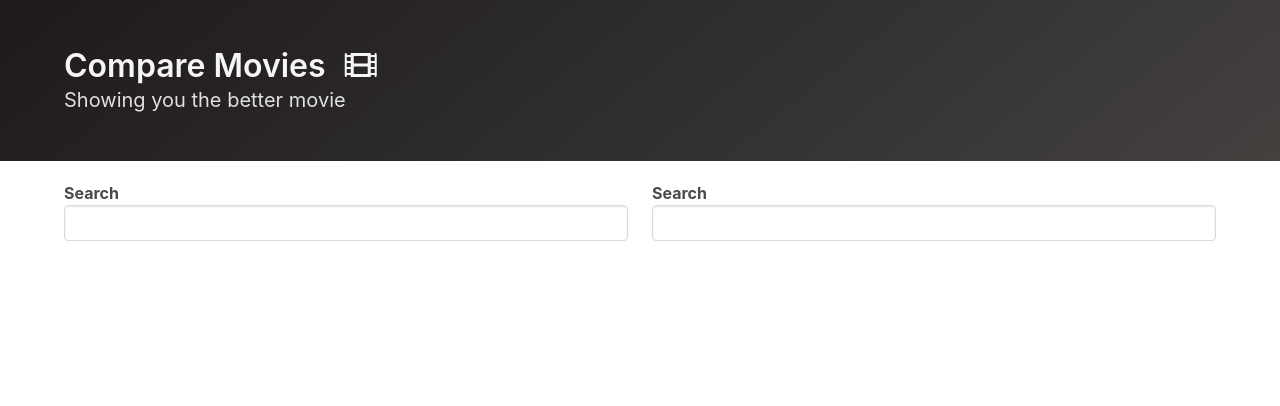
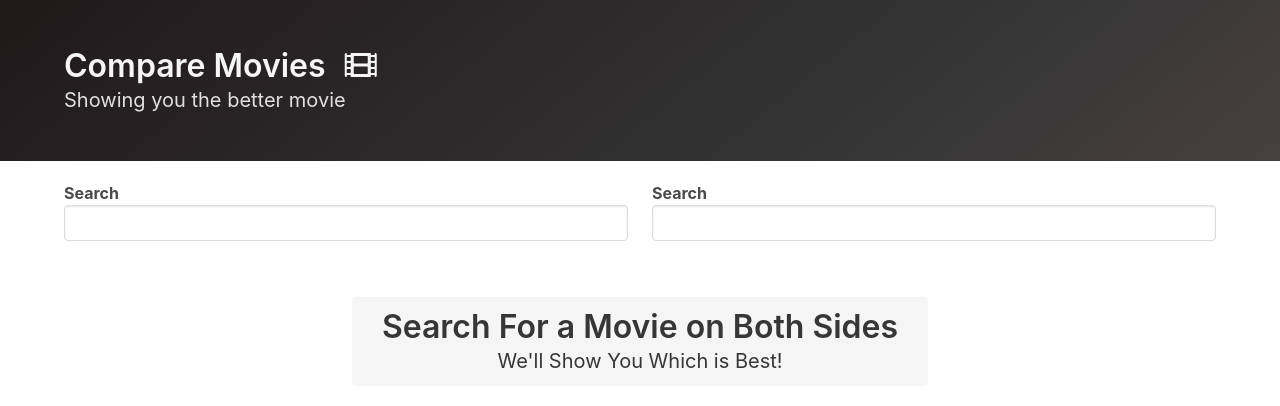
Before and after one commit to daryltct/MovieCompare, a plain HTML site: page webapp/index.html in a window 1280 px wide. Drawn offline with nearby package versions, Linux system fonts and the light colour scheme.

Commit message:
Add tutorial message

```diff
--- a/webapp/index.html
+++ b/webapp/index.html
@@ -38,6 +38,11 @@
           <div id="right-details"></div>
         </div>
       </div>
+
+      <div class="column is-half notification is-light tutorial">
+        <h1 class="title">Search For a Movie on Both Sides</h1>
+        <p class="subtitle">We'll Show You Which is Best!</p>
+      </div>
     </div>
 
     <script src="util.js"></script>
--- a/webapp/index.js
+++ b/webapp/index.js
@@ -29,6 +29,7 @@ createAutocomplete({
 	...autocompleteConfig,
 	root: document.querySelector('#left-autocomplete'),
 	onOptionSelect(movie) {
+		document.querySelector('.tutorial').classList.add('is-hidden');
 		onMovieSelect(movie, document.querySelector('#left-details'), 'left');
 	}
 });
@@ -37,6 +38,7 @@ createAutocomplete({
 	...autocompleteConfig,
 	root: document.querySelector('#right-autocomplete'),
 	onOptionSelect(movie) {
+		document.querySelector('.tutorial').classList.add('is-hidden');
 		onMovieSelect(movie, document.querySelector('#right-details'), 'right');
 	}
 });
```
